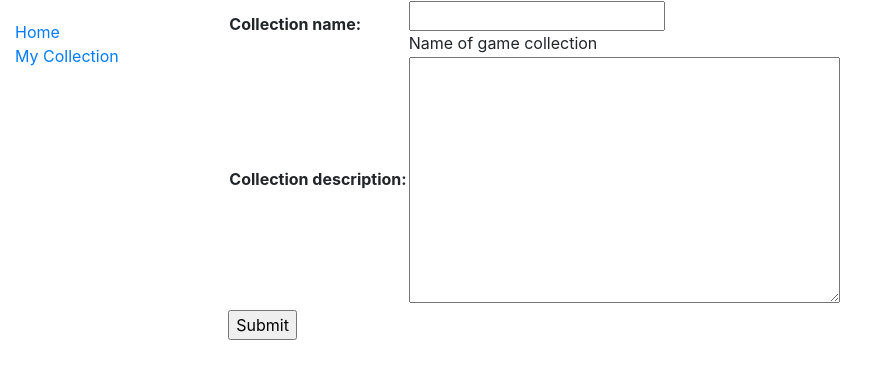
After one commit to mitchellang/game-collection-django, a Django app: page /game_catalogue/games/create/ in a window 1280 px wide. The commit adds this page. Shown: the top 379 px of the page, without its empty margins (0-887 px from the left). Run offline with Django 3.2, Linux system fonts and the light colour scheme.

Commit message:
added create and delete

```diff
--- a/game_management_system/game_catalogue/models.py
+++ b/game_management_system/game_catalogue/models.py
@@ -13,7 +13,7 @@ class GameCollection(models.Model):
     collection_id = models.UUIDField(primary_key = True,  default = uuid.uuid4,
                                      help_text = "Unique collection identifier Id")
     collection_name = models.CharField(max_length = 200, help_text = 'Name of game collection')
-    collection_created_date = models.DateField(null = True, blank = True)
+    collection_created_date = models.DateField(null = True, blank = True, default=date.today)
     collection_description = models.TextField(max_length = 2000)
     owner = models.ForeignKey(User, on_delete = models.SET_NULL, null = True, blank = True)
 
--- a/game_management_system/game_catalogue/templates/base_generic.html
+++ b/game_management_system/game_catalogue/templates/base_generic.html
@@ -16,8 +16,6 @@
             {% block sidebar %}
                 <ul class="sidebar-nav">
                     <li><a href="{% url 'index' %}">Home</a></li>
-                    <li><a href="">All Collections</a></li>
-                    <li><a href="">All Games</a></li>
                     <li><a href="{% url 'my-collection' %}">My Collection</a></li>
                 </ul>
             {% endblock %}
--- a/game_management_system/game_catalogue/templates/game_catalogue/gamecollection_detail.html
+++ b/game_management_system/game_catalogue/templates/game_catalogue/gamecollection_detail.html
@@ -2,6 +2,10 @@
 
 {% block content %}
     <h1>Game Collection: {{ gamecollection.collection_name }}</h1>
+
+    <button type="button">
+        <a href="{{ gamecollection.get_absolute_url }}/delete/">Delete Collection</a>
+    </button>
 
     <p><strong>Collection Description:</strong> {{ gamecollection.collection_description }}</p> <!-- author detail link not yet defined -->
     <div style="margin-left:20px;margin-top:20px">
--- /dev/null
+++ b/game_management_system/game_catalogue/templates/game_catalogue/gamecollection_form.html
@@ -0,0 +1,11 @@
+{% extends "base_generic.html" %}
+
+{% block content %}
+  <form action="" method="post">
+    {% csrf_token %}
+    <table>
+    {{ form.as_table }}
+    </table>
+    <input type="submit" value="Submit">
+  </form>
+{% endblock %}
--- a/game_management_system/game_catalogue/templates/game_catalogue/gamecollection_list_owned_user.html
+++ b/game_management_system/game_catalogue/templates/game_catalogue/gamecollection_list_owned_user.html
@@ -11,6 +11,9 @@
                 </li>
             {% endfor %}
         </ul>
+        <button type="button">
+            <a href="{% url 'game-collection-create' %}">Create Collection</a>
+        </button>
 
     {% else %}
         <p>There are no games owned.</p>
--- a/game_management_system/game_catalogue/urls.py
+++ b/game_management_system/game_catalogue/urls.py
@@ -10,3 +10,10 @@ urlpatterns = [
 urlpatterns += [
     path('mycollection/', views.OwnedGamesByUserListView.as_view(), name='my-collection')
 ]
+
+# Add Remove collections
+urlpatterns += [
+    path('games/create/', views.GameCollectionCreate.as_view(), name='game-collection-create'),
+    path('games/<uuid:pk>/update/', views.GameCollectionUpdate.as_view(), name='game-collection-update'),
+    path('games/<uuid:pk>/delete/', views.GameCollectionDelete.as_view(), name='game-collection-delete'),
+    ]
--- a/game_management_system/game_catalogue/views.py
+++ b/game_management_system/game_catalogue/views.py
@@ -5,6 +5,8 @@ from django.shortcuts import render
 from game_catalogue.models import GameCollection, Game
 from django.views import generic
 from django.contrib.auth.mixins import LoginRequiredMixin
+from django.views.generic.edit import CreateView, UpdateView, DeleteView
+from django.urls import reverse_lazy
 
 
 def index(request):
@@ -40,3 +42,23 @@ class OwnedGamesByUserListView(LoginRequiredMixin, generic.ListView):
 
     def get_queryset(self):
         return GameCollection.objects.filter(owner = self.request.user)
+
+
+class GameCollectionCreate(CreateView):
+    model = GameCollection
+    fields = ['collection_name', 'collection_description']
+
+    def form_valid(self, form):
+        owner = self.request.user
+        form.instance.owner = owner
+        return super(GameCollectionCreate, self).form_valid(form)
+
+
+class GameCollectionUpdate(UpdateView):
+    model = GameCollection
+    fields = '__all__'  # Not recommended (potential security issue if more fields added)
+
+
+class GameCollectionDelete(DeleteView):
+    model = GameCollection
+    success_url = reverse_lazy('my-collection')
```
Also changed, not shown: game_management_system/game_catalogue/templates/game_catalogue/gamecollection_confirm_delete.html (added, +14 -0 lines), game_management_system/db.sqlite3, game_management_system/game_catalogue/migrations/0008_auto_20201210_0409.py (added). Lines whose indentation alone changed are shown as unchanged.
